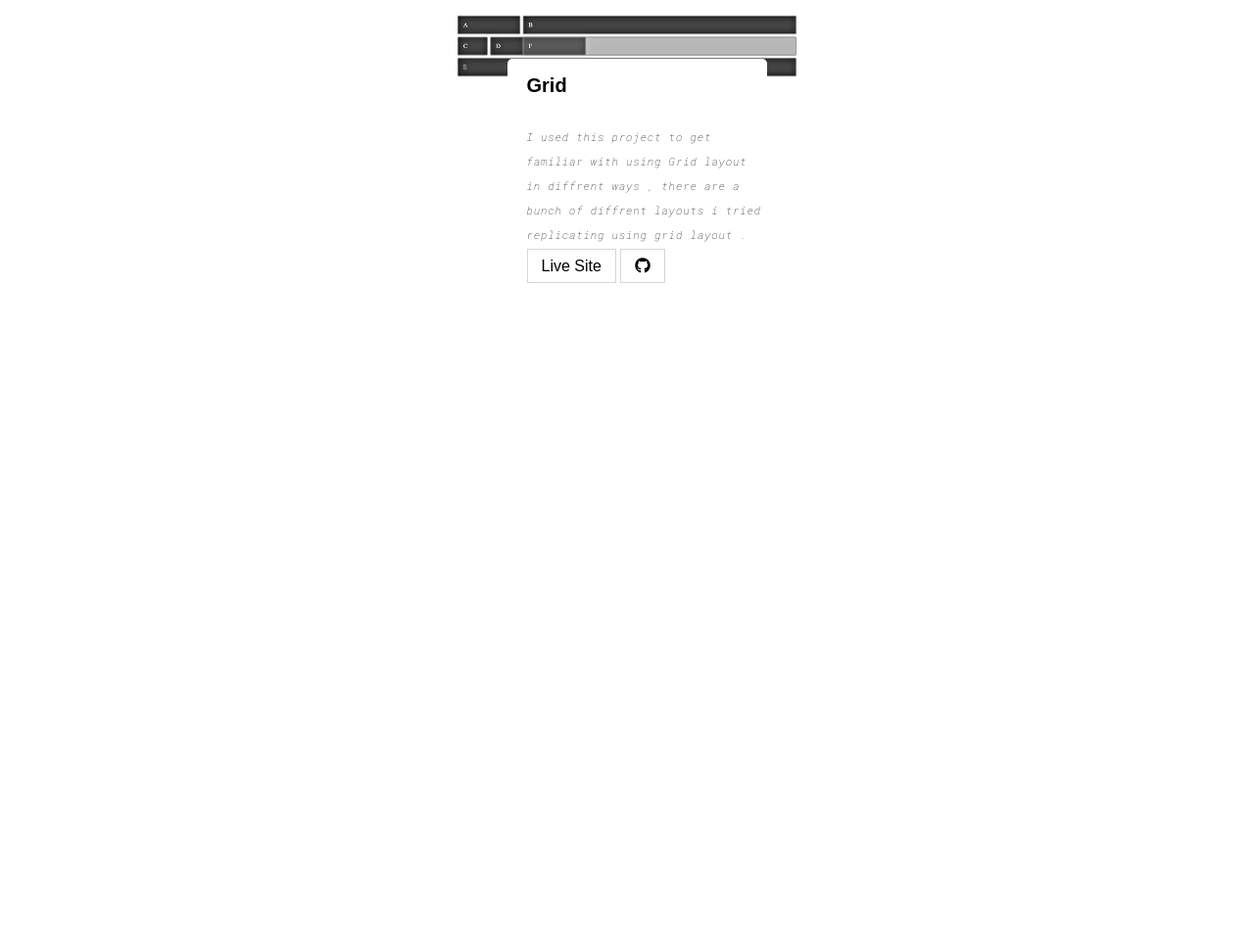
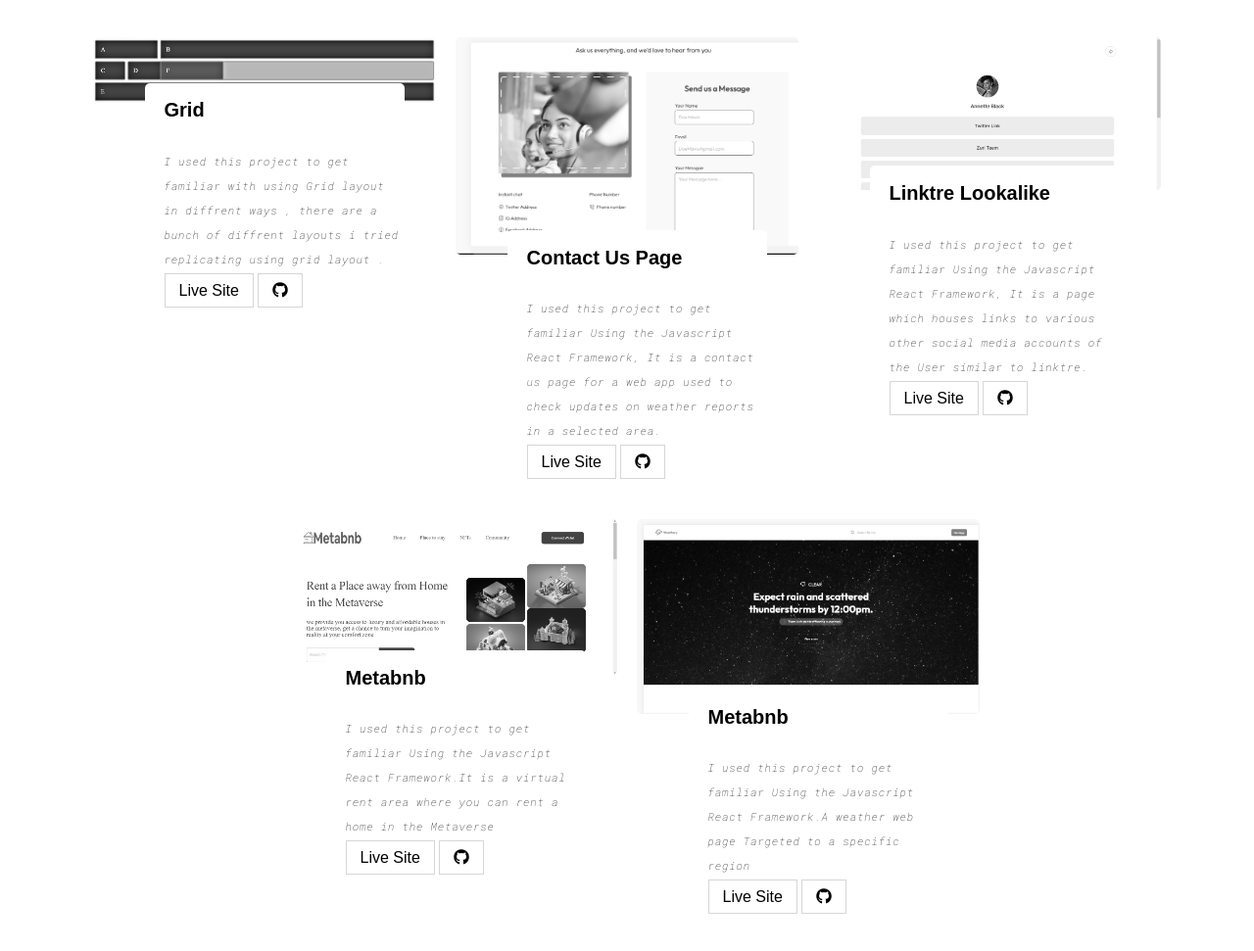
Before and after one commit to suaaz/Portfolio, a plain HTML site: page works.html in a window 1280 px wide. Shown: the part 771-1742 px from the top of the page at 98% size. Before the commit the page ends 1099 px from the top, so only its background shows below. Drawn offline with Linux system fonts and the light colour scheme.

Commit message:
Add files via upload

```diff
--- a/works.html
+++ b/works.html
@@ -28,7 +28,7 @@
         <h1><pre>02 : Works</pre></h1>
         <p>Below are some of the projects i have worked  on
             both as a form of practice and  learning to create
-            diffrent types of  websites for a range of business</p>
+            diffrent types of  websites for a range of business.All projects worled on are Responsive, they fit on all screen sizes</p>
     </div>
     <div class="works">
         <div class="verticard height">
@@ -77,6 +77,50 @@
                 </div>
             </div>
         </div>
+        <div class="contact_us__ height">
+            <div class="image"><img src="contact us__.png" alt="grid"></div>
+            <div class="verticard_text grid_top">
+                <h2>Contact Us Page</h2>
+                <p>I used this project to get familiar Using the Javascript React Framework, It is a contact us page for a web app used to check updates on weather reports in a selected area.</p>
+                <div class="links">
+                    <a class="link1" href="https://wondrous-rugelach-7f1f5b.netlify.app/" target ="_blank">Live Site</a>
+                    <a class="link2" href="https://github.com/suaaz/contact_us" target="_blank"><i class="fa-brands fa-github"></i></a>
+                </div>
+            </div>
+        </div>
+        <div class="HNG_1 height">
+            <div class="image"><img src="HNG.png" alt="grid"></div>
+            <div class="verticard_text grid_top">
+                <h2>Linktre Lookalike</h2>
+                <p>I used this project to get familiar Using the Javascript React Framework, It is a page which houses links to various other social media accounts of the User similar to linktre.</p>
+                <div class="links">
+                    <a class="link1" href="https://fascinating-dieffenbachia-02ba30.netlify.app/" target ="_blank">Live Site</a>
+                    <a class="link2" href="https://github.com/suaaz/HNG-stage-1" target="_blank"><i class="fa-brands fa-github"></i></a>
+                </div>
+            </div>
+        </div>
+        <div class="Metabnb height">
+            <div class="image"><img src="metabnb.png" alt="grid"></div>
+            <div class="verticard_text grid_top">
+                <h2>Metabnb</h2>
+                <p>I used this project to get familiar Using the Javascript React Framework.It is a virtual rent area where you can rent a home in the Metaverse</p>
+                <div class="links">
+                    <a class="link1" href="https://joyful-shortbread-df03bf.netlify.app" target ="_blank">Live Site</a>
+                    <a class="link2" href="https://github.com/suaaz/metabnb" target="_blank"><i class="fa-brands fa-github"></i></a>
+                </div>
+            </div>
+        </div>
+        <div class="Promotions height">
+            <div class="image"><img src="Promotions.png" alt="grid"></div>
+            <div class="verticard_text grid_top">
+                <h2>Metabnb</h2>
+                <p>I used this project to get familiar Using the Javascript React Framework.A weather web page Targeted to a specific region</p>
+                <div class="links">
+                    <a class="link1" href="https://stunning-fudge-30f3ab.netlify.app/" target ="_blank">Live Site</a>
+                    <a class="link2" href="https://github.com/suaaz/promo" target="_blank"><i class="fa-brands fa-github"></i></a>
+                </div>
+            </div>
+        </div>
     </div>
 
 </body>
```
Also changed, not shown: HNG.png (added), Promotions.png (added), contact us__.png (added), metabnb.png (added).
